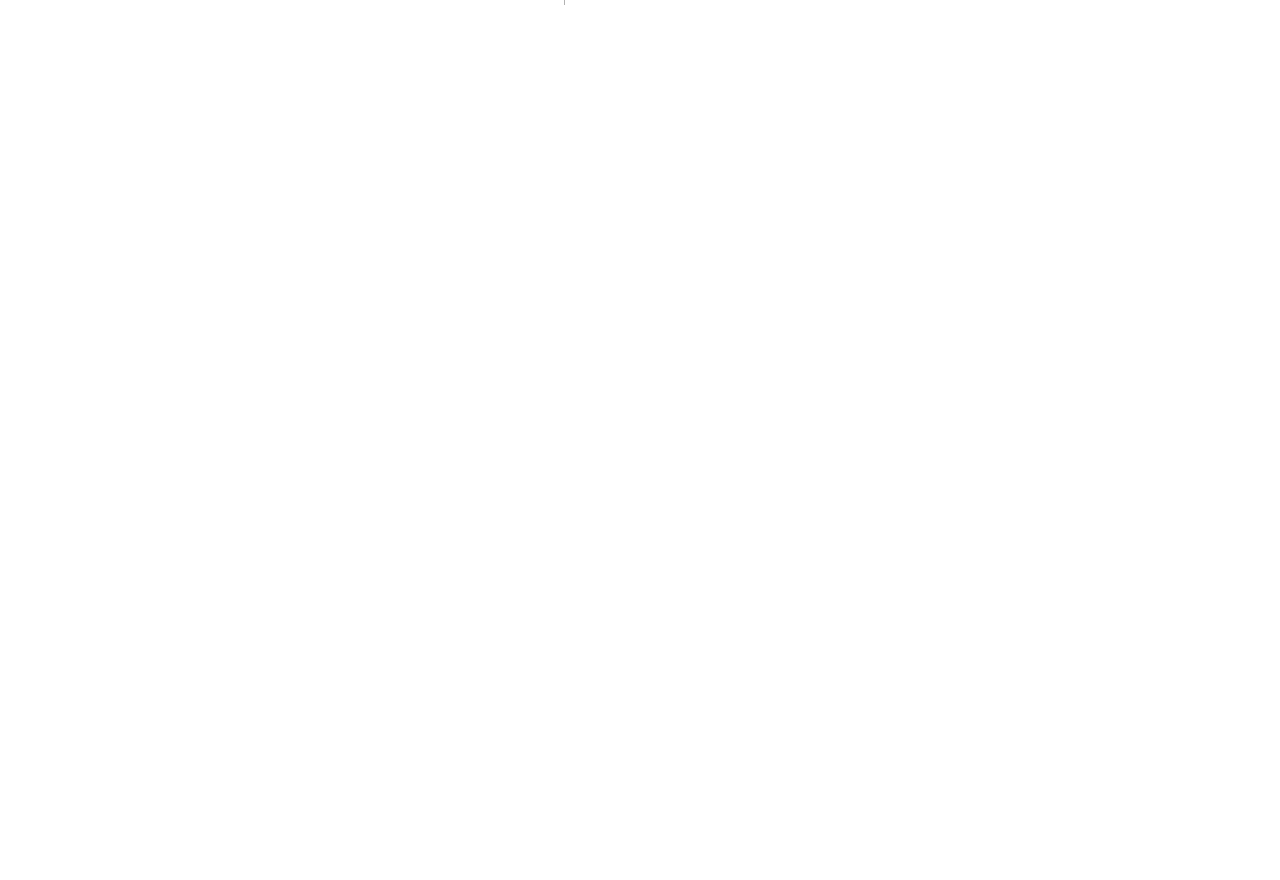
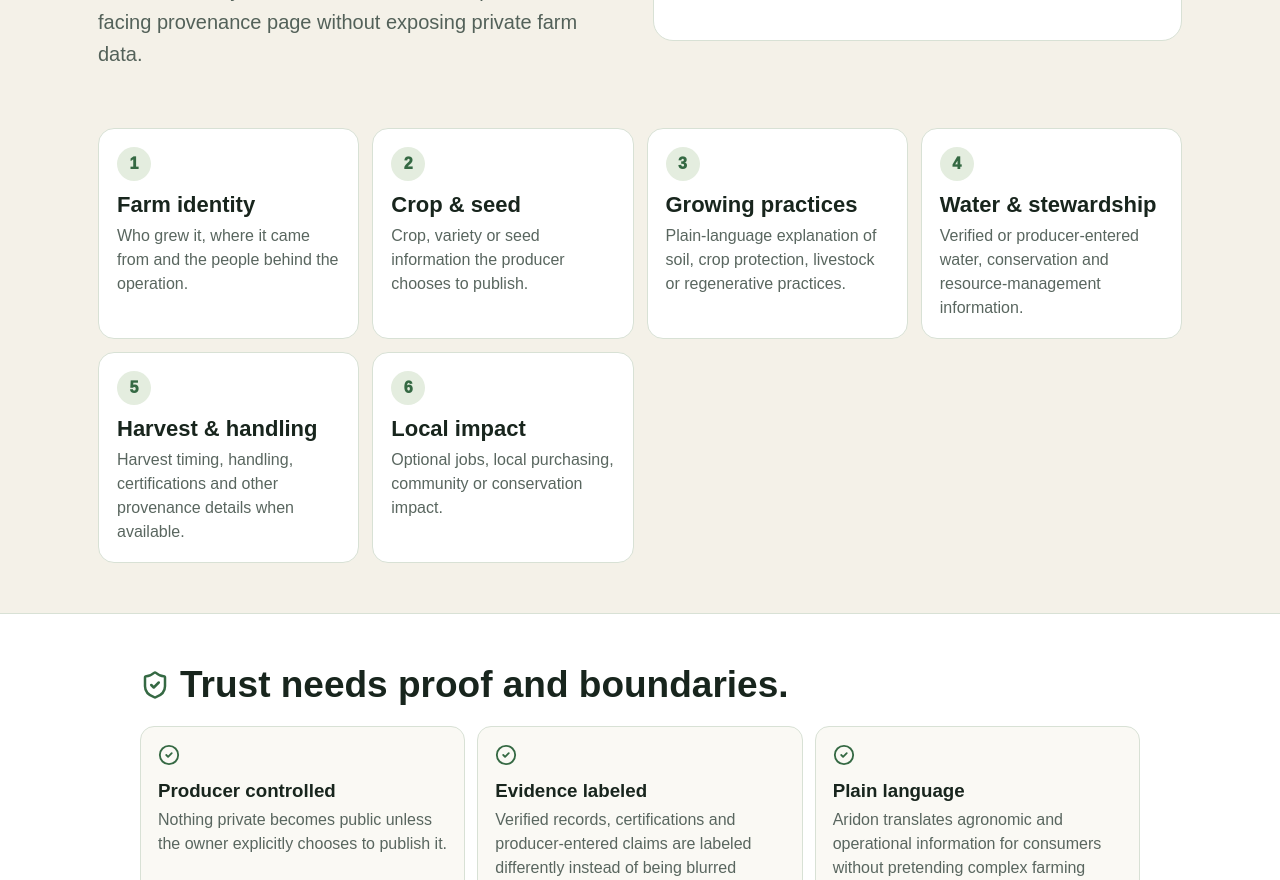
Before and after one commit to jimrusk/aridon-app, a Next.js app: page /ag/trust in a window 1280 px wide. Before the commit this address had no page. Shown: the part 420-1300 px from the top of the page. Before the commit the page ends 800 px from the top, so only its background shows below. Built offline with nearby package versions, Linux system fonts and the light colour scheme.

Commit message:
Add farm to consumer trust layer

```diff
--- /dev/null
+++ b/app/ag/trust/page.tsx
@@ -0,0 +1,23 @@
+import Link from 'next/link';
+import { ArrowLeft, CheckCircle2, QrCode, ShieldCheck, Sprout, Store, Wheat } from 'lucide-react';
+
+const story = [
+  ['Farm identity','Who grew it, where it came from and the people behind the operation.'],
+  ['Crop & seed','Crop, variety or seed information the producer chooses to publish.'],
+  ['Growing practices','Plain-language explanation of soil, crop protection, livestock or regenerative practices.'],
+  ['Water & stewardship','Verified or producer-entered water, conservation and resource-management information.'],
+  ['Harvest & handling','Harvest timing, handling, certifications and other provenance details when available.'],
+  ['Local impact','Optional jobs, local purchasing, community or conservation impact.'],
+];
+
+export default function AgTrustPage(){return <main style={{minHeight:'100vh',background:'#f4f1e8',color:'#18251d',fontFamily:'Arial,sans-serif'}}>
+<header style={{background:'#163d2a',color:'#fff',padding:'15px 18px'}}><div style={{maxWidth:1120,margin:'auto',display:'flex',justifyContent:'space-between',alignItems:'center',gap:12,flexWrap:'wrap'}}><Link href="/ag" style={{color:'#fff',textDecoration:'none',display:'inline-flex',alignItems:'center',gap:7,fontWeight:900}}><ArrowLeft size={18}/> Aridon Ag</Link><strong style={{letterSpacing:1.2}}>FARM-TO-CONSUMER TRUST</strong></div></header>
+<section style={{maxWidth:1120,margin:'auto',padding:'58px 18px 38px',display:'grid',gridTemplateColumns:'repeat(auto-fit,minmax(300px,1fr))',gap:26,alignItems:'center'}}><div><div style={{color:'#356943',fontSize:12,fontWeight:950}}>TURN FARM RECORDS INTO A STORY PEOPLE CAN UNDERSTAND</div><h1 style={{fontSize:'clamp(45px,7vw,76px)',lineHeight:.97,letterSpacing:-2.5,margin:'10px 0 18px'}}>Scan the code. Meet the farm.</h1><p style={{fontSize:20,lineHeight:1.6,color:'#536159'}}>Producers already collect records for operations, compliance and management. Aridon can turn the information they choose to share into a simple consumer-facing provenance page without exposing private farm data.</p></div><aside style={{background:'#fff',border:'1px solid #d8e1d5',borderRadius:20,padding:24,textAlign:'center'}}><QrCode size={92} color="#163d2a"/><h2 style={{fontSize:28,margin:'13px 0 7px'}}>One QR code, one verified story.</h2><p style={{color:'#59665f',lineHeight:1.55}}>Use it on packaging, a farm stand, farmers-market sign, restaurant menu, shipment, CSA box or wholesale material.</p></aside></section>
+<section style={{maxWidth:1120,margin:'auto',padding:'0 18px 50px',display:'grid',gridTemplateColumns:'repeat(auto-fit,minmax(250px,1fr))',gap:13}}>{story.map(([title,text],i)=><article key={title} style={{background:'#fff',border:'1px solid #d8e1d5',borderRadius:16,padding:18}}><div style={{width:34,height:34,borderRadius:99,display:'grid',placeItems:'center',background:'#e4eddf',color:'#356943',fontWeight:950}}>{i+1}</div><h2 style={{fontSize:22,margin:'11px 0 6px'}}>{title}</h2><p style={{margin:0,color:'#59665f',lineHeight:1.5}}>{text}</p></article>)}</section>
+<section style={{background:'#fff',borderTop:'1px solid #d8e1d5',borderBottom:'1px solid #d8e1d5',padding:'50px 18px'}}><div style={{maxWidth:1000,margin:'auto'}}><div style={{display:'flex',gap:10,alignItems:'center'}}><ShieldCheck size={30} color="#356943"/><h2 style={{fontSize:37,margin:0}}>Trust needs proof and boundaries.</h2></div><div style={{display:'grid',gridTemplateColumns:'repeat(auto-fit,minmax(260px,1fr))',gap:12,marginTop:20}}>{[
+['Producer controlled','Nothing private becomes public unless the owner explicitly chooses to publish it.'],
+['Evidence labeled','Verified records, certifications and producer-entered claims are labeled differently instead of being blurred together.'],
+['Plain language','Aridon translates agronomic and operational information for consumers without pretending complex farming choices are simple.'],
+].map(([title,text])=><div key={title} style={{background:'#faf9f4',border:'1px solid #d8e1d5',borderRadius:14,padding:17}}><CheckCircle2 size={22} color="#356943"/><h3 style={{margin:'10px 0 6px'}}>{title}</h3><p style={{margin:0,color:'#59665f',lineHeight:1.5}}>{text}</p></div>)}</div></div></section>
+<section style={{maxWidth:1000,margin:'auto',padding:'52px 18px'}}><div style={{display:'grid',gridTemplateColumns:'repeat(auto-fit,minmax(260px,1fr))',gap:14}}><div style={{background:'#163d2a',color:'#fff',borderRadius:18,padding:22}}><Sprout size={28} color="#c8e2ac"/><h2 style={{fontSize:29}}>For producers</h2><p style={{color:'#dbe8df',lineHeight:1.6}}>Show the work behind the product, strengthen direct-market relationships and reuse records already gathered for the operation.</p></div><div style={{background:'#fff',border:'1px solid #d8e1d5',borderRadius:18,padding:22}}><Store size={28} color="#356943"/><h2 style={{fontSize:29}}>For buyers</h2><p style={{color:'#59665f',lineHeight:1.6}}>Retailers, restaurants and consumers get a clearer line of sight into provenance, practices and stewardship without drowning in farm-management data.</p></div><div style={{background:'#fff',border:'1px solid #d8e1d5',borderRadius:18,padding:22}}><Wheat size={28} color="#356943"/><h2 style={{fontSize:29}}>For agriculture</h2><p style={{color:'#59665f',lineHeight:1.6}}>Move the conversation from abstract claims toward specific farms, specific choices and evidence people can explore.</p></div></div></section>
+</main>}
```
